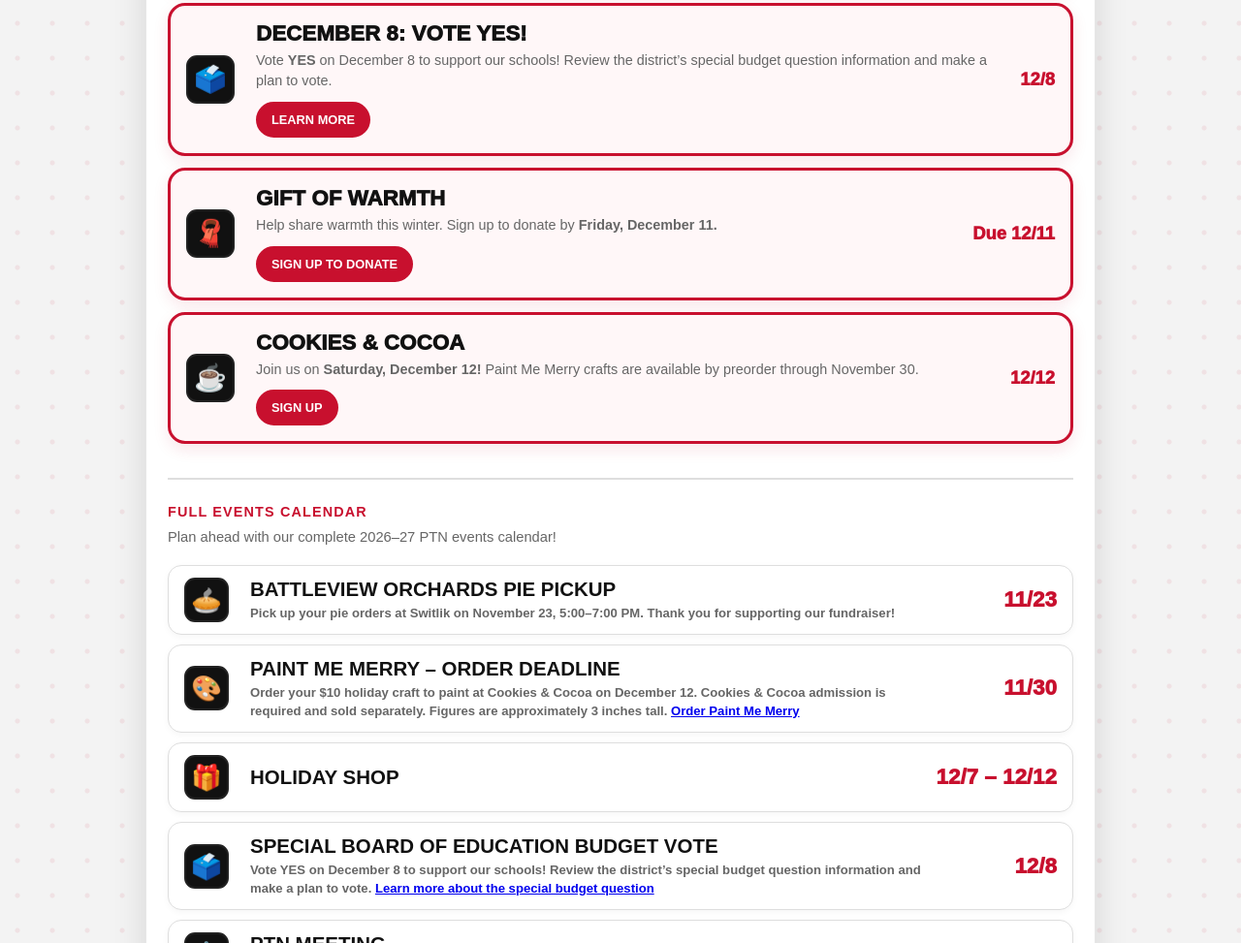
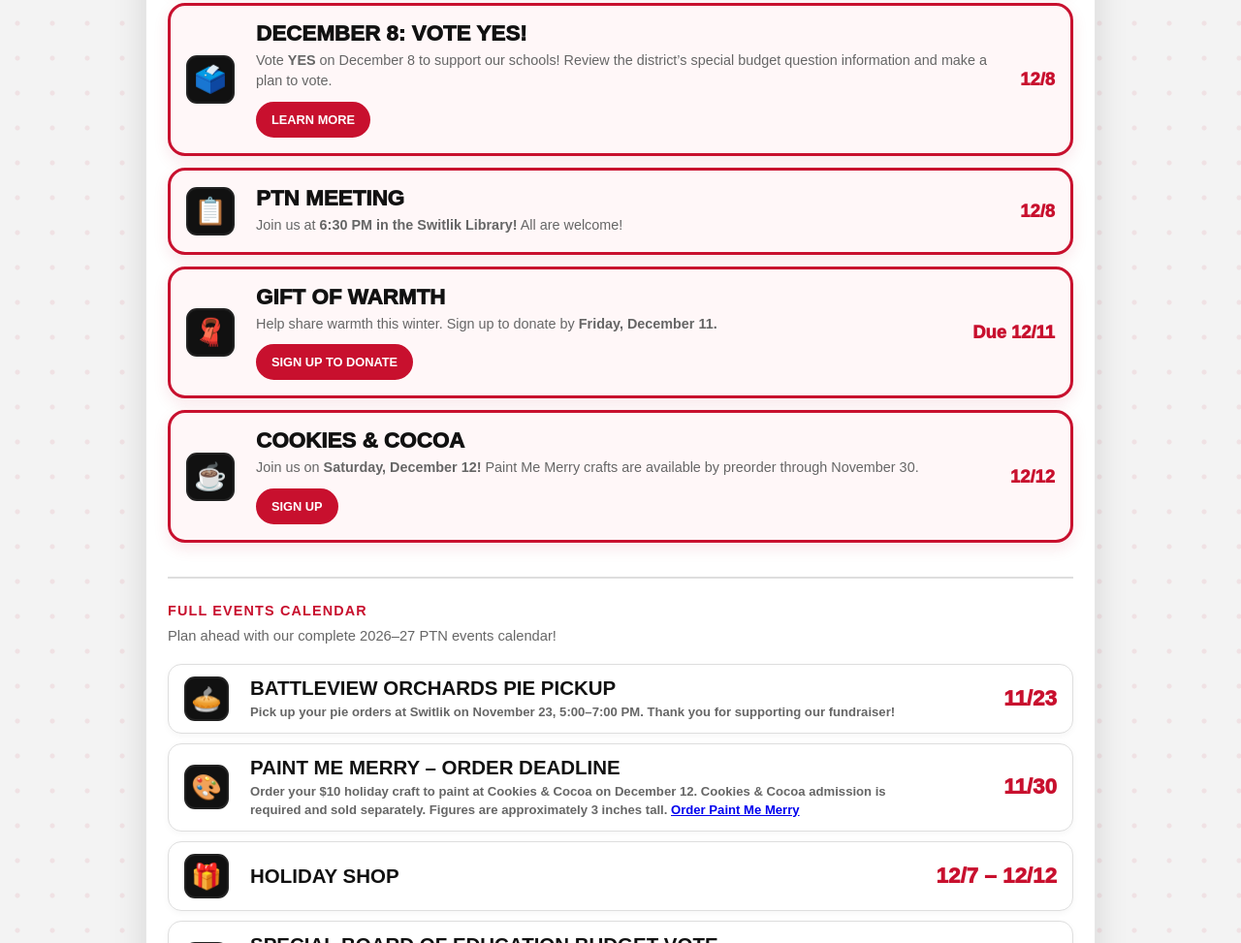
Before and after one commit to kristenmiller-ops/switlik-ptn-events, a plain HTML site: page index.html in a window 1280 px wide. Shown: the part 1542-2515 px from the top of the page at 97% size. Drawn offline with Linux system fonts and the light colour scheme.

Commit message:
Update index.html

```diff
--- a/index.html
+++ b/index.html
@@ -49,6 +49,7 @@
 <article class="upcoming-card"><div class="icon">🎨</div><div><div class="upcoming-title">Paint Me Merry – Order Deadline</div><div class="upcoming-copy">Preorder a <strong>$10 holiday craft</strong> to paint at Cookies &amp; Cocoa on December 12. <strong>Cookies &amp; Cocoa admission is required and sold separately.</strong></div><a class="action-button" href="https://bit.ly/4iJUuyS?r=qr" target="_blank" rel="noopener">Order Paint Me Merry</a></div><div class="upcoming-date">Due 11/30</div></article>
 <article class="upcoming-card"><div class="icon">🎁</div><div><div class="upcoming-title">Holiday Shop</div><div class="upcoming-copy">Holiday Shop runs <strong>December 7–12.</strong></div></div><div class="upcoming-date">12/7–12/12</div></article>
 <article class="upcoming-card"><div class="icon">🗳️</div><div><div class="upcoming-title">December 8: Vote YES!</div><div class="upcoming-copy">Vote <strong>YES</strong> on December 8 to support our schools! Review the district’s special budget question information and make a plan to vote.</div><a class="action-button" href="https://www.jacksonsd.org/for-parents-students/specialquestion" target="_blank" rel="noopener">Learn More</a></div><div class="upcoming-date">12/8</div></article>
+<article class="upcoming-card"><div class="icon">📋</div><div><div class="upcoming-title">PTN Meeting</div><div class="upcoming-copy">Join us at <strong>6:30 PM in the Switlik Library!</strong> All are welcome!</div></div><div class="upcoming-date">12/8</div></article>
 <article class="upcoming-card"><div class="icon">🧣</div><div><div class="upcoming-title">Gift of Warmth</div><div class="upcoming-copy">Help share warmth this winter. Sign up to donate by <strong>Friday, December 11.</strong></div><a class="action-button" href="https://m.signupgenius.com/#!/showSignUp/30E0949A4AD2FA3FC1-67698391-gift?useFullSite=false" target="_blank" rel="noopener">Sign Up to Donate</a></div><div class="upcoming-date">Due 12/11</div></article>
 <article class="upcoming-card"><div class="icon">☕</div><div><div class="upcoming-title">Cookies &amp; Cocoa</div><div class="upcoming-copy">Join us on <strong>Saturday, December 12!</strong> Paint Me Merry crafts are available by preorder through November 30.</div><a class="action-button" href="https://bit.ly/Switlikcookiesandcocoa?r=qr" target="_blank" rel="noopener">Sign Up</a></div><div class="upcoming-date">12/12</div></article>
 </div></section>
```
